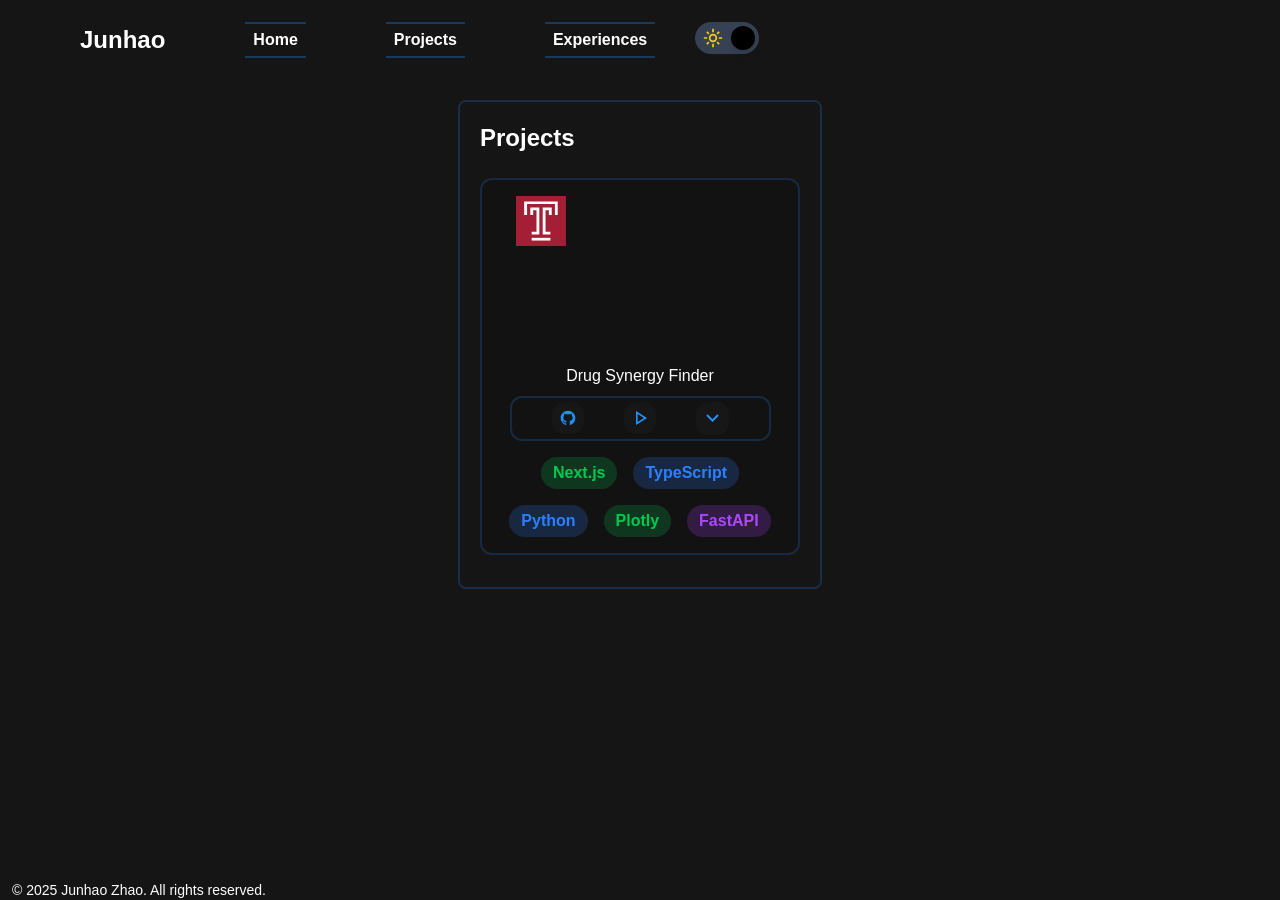
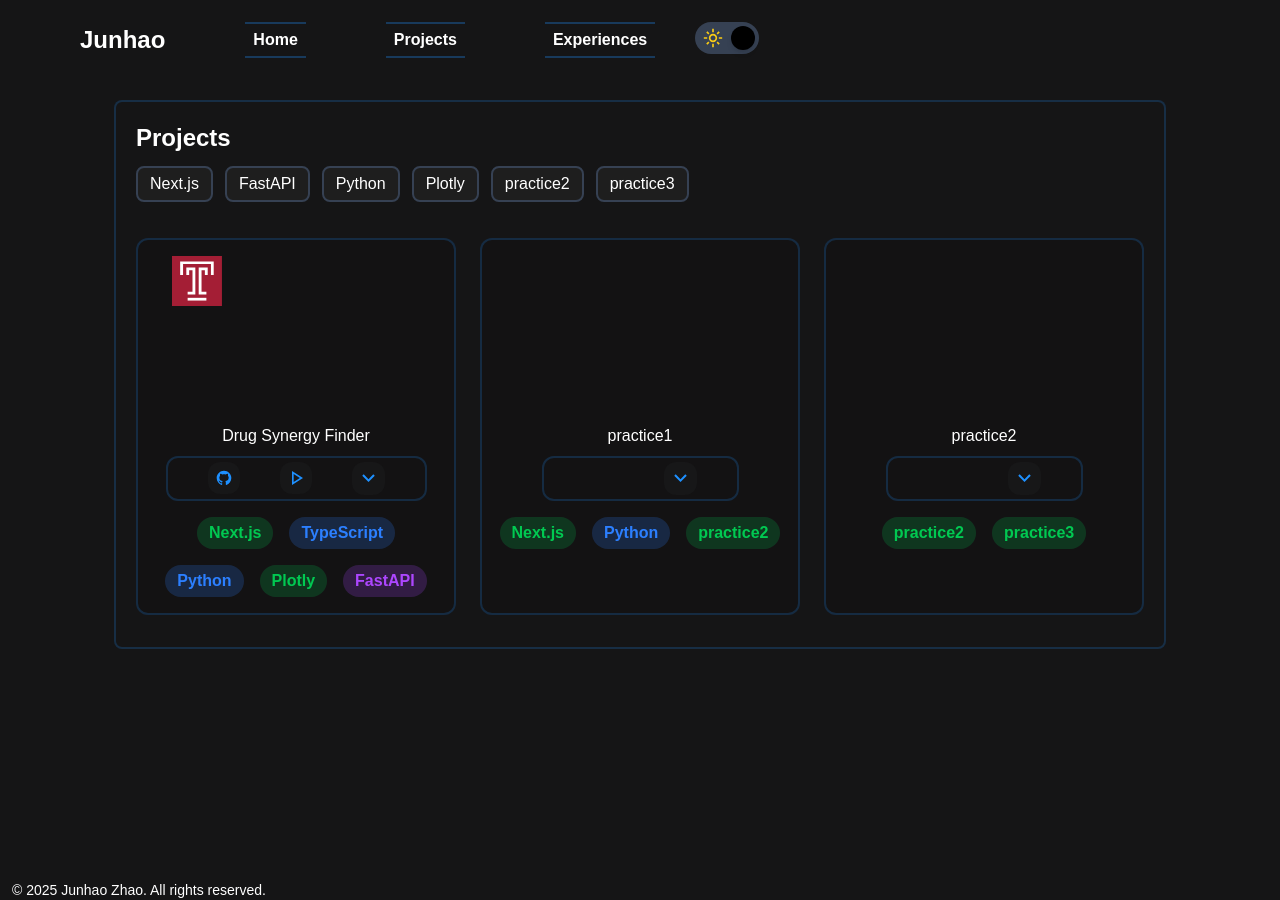
Before and after one commit to jzhao234/JunhaoZhao_Portfolio, a Next.js app: page /projects in a window 1280 px wide. Built offline with nearby package versions, Linux system fonts and the light colour scheme.

Commit message:
project skill sorting, project skill bubble sorting and highlighting.

```diff
--- a/src/app/projects/page.tsx
+++ b/src/app/projects/page.tsx
@@ -1,28 +1,75 @@
 "use client";
 import Image from "next/image";
+import { useState } from "react";
 
 import ProjectItem from "../../components/Project/ProjectItem";
 
 export default function ProjectsPage() {
+  const projects = [
+    {
+      id: "synergy",
+      image: (<Image src = "/logo/Temple-Logo-T-Header.svg" alt = "Temple"width={50} height={50} />),
+      name: "Drug Synergy Finder",
+      description1: (<>- Built a full-stack web application using <span className="text-green-500 font-semibold">Next.js</span>, <span className="text-green-500 font-semibold">Tailwind CSS</span>, and <span className="text-purple-500 font-semibold">FastAPI</span> to calculate and visualize drug synergies using interactive data visualizations for cancer treatment research</>),
+      description2: "- Helped refine drug synergy models by contributing code, analyzing outputs, and proposing algorithmic improvements based on outputs using experimental data from research team",
+      description3: "- Provided technical insights in journal talks and weekly lab meetings to improve research outcomes",
+      skills: ["Next.js", "TypeScript", "Python", "Plotly", "FastAPI"],
+      sections: ["Frontend", "Language", "Language", "Frontend", "Backend"],
+      githubLink: "https://github.com/jzhao234/JunhaoZhao_Portfolio",
+      demoLink: "https://junhao-zhao-portfolio.vercel.app/experiences",
+    },
+    {
+      id: "practice1",
+      name: "practice1",
+      skills: ["Next.js", "Python", "practice2"],
+      sections: ["Frontend", "Language", "Frontend"]
+    },
+    {
+      id: "practice2",
+      name: "practice2",
+      skills: ["practice2", "practice3"],
+      sections: ["Frontend", "Frontend"]
+    }
+  ]
+
+  const [selectedSkills, setSelectedSkills] = useState<string[]>([]);
+
+  function toggleSkill(skill: string) {
+    setSelectedSkills(prev =>
+      prev.includes(skill)
+        ? prev.filter(s => s !== skill)
+        : [...prev, skill]
+    );
+  }
+  const displayOrder = [...projects].sort((a, b) => {
+    const aMatches = a.skills.filter((s) => selectedSkills.includes(s)).length;
+    const bMatches = b.skills.filter((s) => selectedSkills.includes(s)).length;
+    return bMatches - aMatches;
+  });
 
   return (
     <div className="max-w-[95vw] mx-auto mt-5 p-5 border-2 border-[#1E90FF]/20 rounded-lg bg-white text-black dark:bg-[#151516] dark:text-white flex flex-col justify-center">
       <h1 className="text-2xl mb-3 font-bold"> Projects </h1>
-      <div>
-        {/* Experience */}
-        <ProjectItem
-        id = "synergy"
-        image={<Image src = "/logo/Temple-Logo-T-Header.svg" alt = "Temple"width={50} height={50} />}
-        name="Drug Synergy Finder"
-        description1={<>- Built a full-stack web application using <span className="text-green-500 font-semibold">Next.js</span>, <span className="text-green-500 font-semibold">Tailwind CSS</span>, and <span className="text-purple-500 font-semibold">FastAPI</span> to calculate and visualize drug synergies using interactive data visualizations for cancer treatment research</>}
-        description2={"- Helped refine drug synergy models by contributing code, analyzing outputs, and proposing algorithmic improvements based on outputs using experimental data from research team"}
-        description3={"- Provided technical insights in journal talks and weekly lab meetings to improve research outcomes"}
-        skills={["Next.js", "TypeScript", "Python", "Plotly", "FastAPI"]}
-        sections={["Frontend", "Language", "Language", "Frontend", "Backend"]}
-        githubLink={"https://github.com/jzhao234/JunhaoZhao_Portfolio"}
-        demoLink={"https://junhao-zhao-portfolio.vercel.app/experiences"}
-        />
 
+      <div className="flex flex-wrap gap-3 mb-6">
+        {["Next.js", "FastAPI", "Python", "Plotly", "practice2", "practice3"].map(skill => (
+          <button
+            key={skill}
+            onClick={() => toggleSkill(skill)}
+            className={`px-3 py-1 rounded-lg border-2
+              ${selectedSkills.includes(skill)
+                ? "bg-[#1E90FF] text-white border-[#1E90FF]"
+                : "bg-gray-100 dark:bg-[#1E1E1E] border-gray-300 dark:border-gray-700"}`}
+          >
+            {skill}
+          </button>
+        ))}
+      </div>
+
+      <div className="flex flex-wrap justify-center gap-6">
+        {displayOrder.map((project) => (
+          <ProjectItem key={project.id} {...project} selectedSkills={selectedSkills} />
+        ))}
       </div>
     </div>
   );
--- a/src/components/Project/ProjectItem.tsx
+++ b/src/components/Project/ProjectItem.tsx
@@ -16,9 +16,10 @@ type ProjectItemProps = {
     sections?: string[];
     githubLink?: string;
     demoLink?: string;
+    selectedSkills?: string[];
 }
 
-export default function ProjectItem({id, image, name, description1, description2, description3, description4, skills, sections, githubLink, demoLink}: ProjectItemProps){
+export default function ProjectItem({id, image, name, description1, description2, description3, description4, skills, sections, githubLink, demoLink, selectedSkills}: ProjectItemProps){
 
     const [isOpen, setIsOpen] = useState(false);
     const [parentWidth, setParentWidth] = useState(0);
@@ -36,12 +37,24 @@ export default function ProjectItem({id, image, name, description1, description2
 
     function createSkillBubbles () {
         if (!skills || !sections) return null;
-        return skills.map((skill, i) => (
+
+        const combined = skills.map((skill, i) => ({
+            skill,
+            section: sections[i],
+            isHighlighted: selectedSkills?.includes(skill),
+        }));
+        const sorted = combined.sort((a, b) => {
+            if (a.isHighlighted === b.isHighlighted) return 0;
+            return a.isHighlighted ? -1 : 1;
+        });
+
+        return sorted.map(({ skill, section, isHighlighted }, i) => (
             <SkillsItem
-            key={i}
-            name={skill}
-            section={sections[i]}
-            />
+                key={i}
+                name={skill}
+                section={section}
+                isHighlighted={isHighlighted}
+                />
         ));
     }
 
--- a/src/components/Skills/SkillsItem.tsx
+++ b/src/components/Skills/SkillsItem.tsx
@@ -6,9 +6,10 @@ type SkillsItemProps = {
     name: string;
     section: string;
     version?: string;
+    isHighlighted,
 }
 
-export default function SkillsItem({logo, name, section, version}: SkillsItemProps){
+export default function SkillsItem({logo, name, section, version, isHighlighted}: SkillsItemProps){
     const colors = {
         Language: { text: "text-blue-500", bg: "bg-blue-500/20" },
         Frontend: { text: "text-green-500", bg: "bg-green-500/20" },
@@ -20,7 +21,12 @@ export default function SkillsItem({logo, name, section, version}: SkillsItemPro
         <div className={`
             flex justify-between items-center inline-block p-1 px-3 my-2 mx-2
             font-semibold rounded-2xl
-            ${colors[section].text} ${colors[section].bg}`}
+            ${colors[section].text} ${colors[section].bg}
+            ${
+                isHighlighted
+                    ? "border-[#1E90FF] shadow-md shadow-[#1E90FF]/30 scale-105"
+                    : "border-transparent"
+            }`}
         >
             <div>
                 {logo}
```
